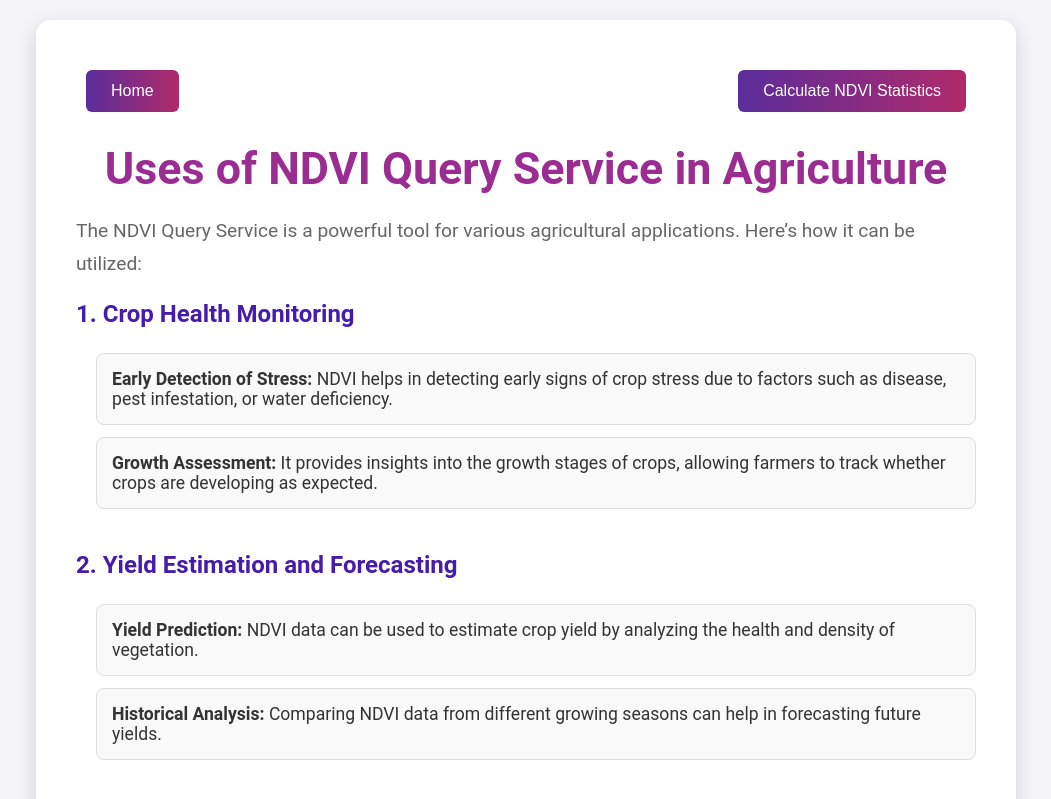
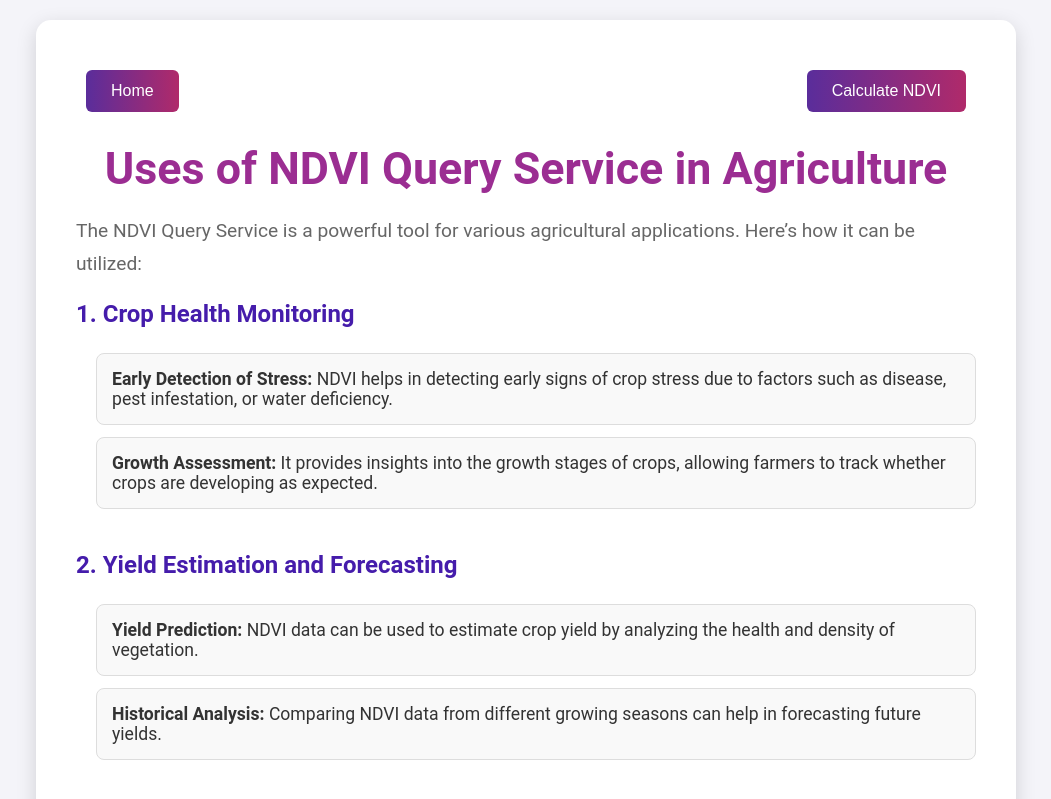
Before and after one commit to jayanth9676/suind-ndvi-query-service, a plain HTML site: page frontend/uses.html in a window 1280 px wide. Shown: the top 799 px of the page, without its empty margins (114-1165 px from the left). Drawn offline with Linux system fonts and the light colour scheme.

```diff
--- a/frontend/uses.html
+++ b/frontend/uses.html
@@ -123,7 +123,7 @@
 			<button>Home</button>
 		</a>
 		<a href="/frontend/index.html" style="float: right;">
-		    <button>Calculate NDVI Statistics</button>
+		    <button>Calculate NDVI</button>
 		</a>
 	</div>
 	<h1 style="text-align: center;">Uses of NDVI Query Service in Agriculture</h1>
```
